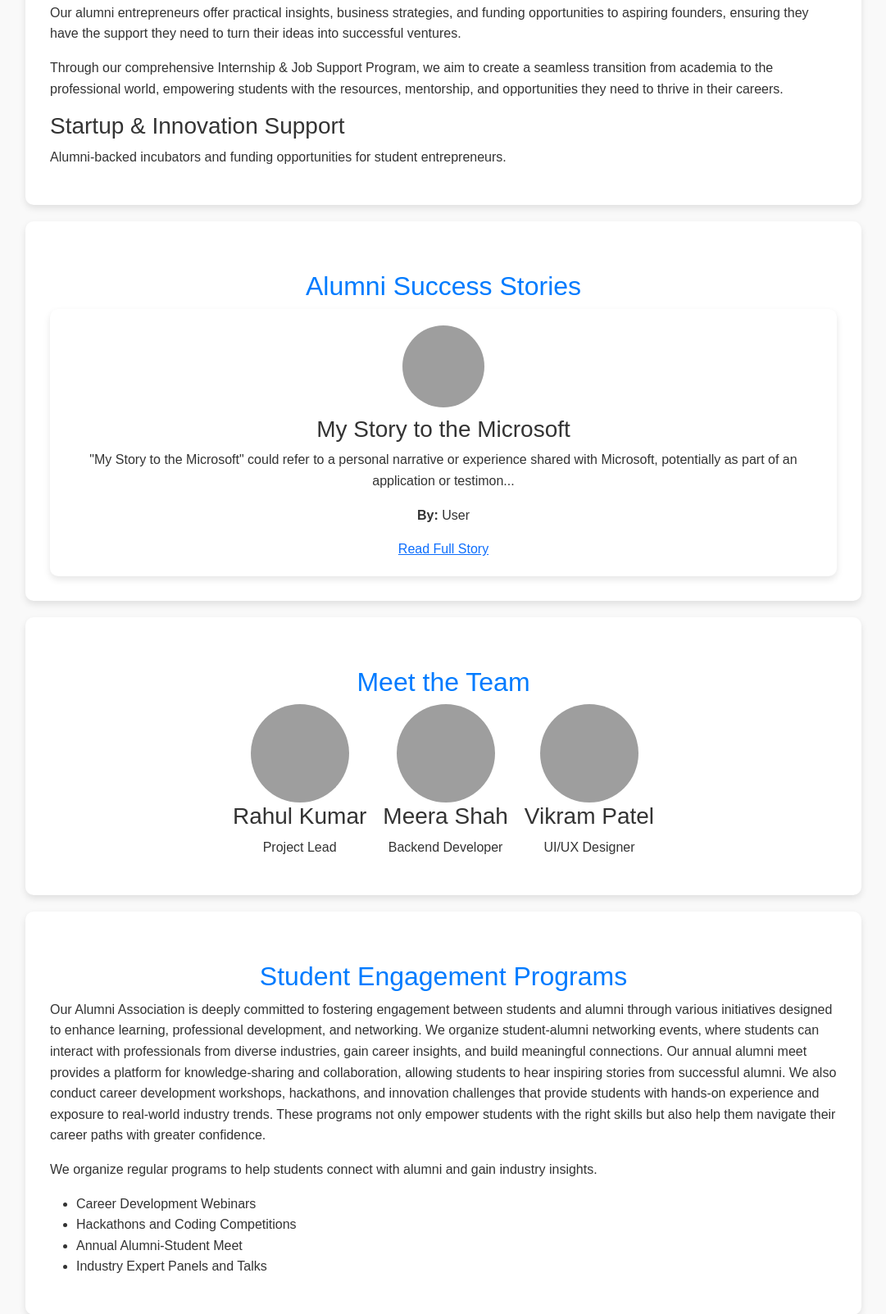
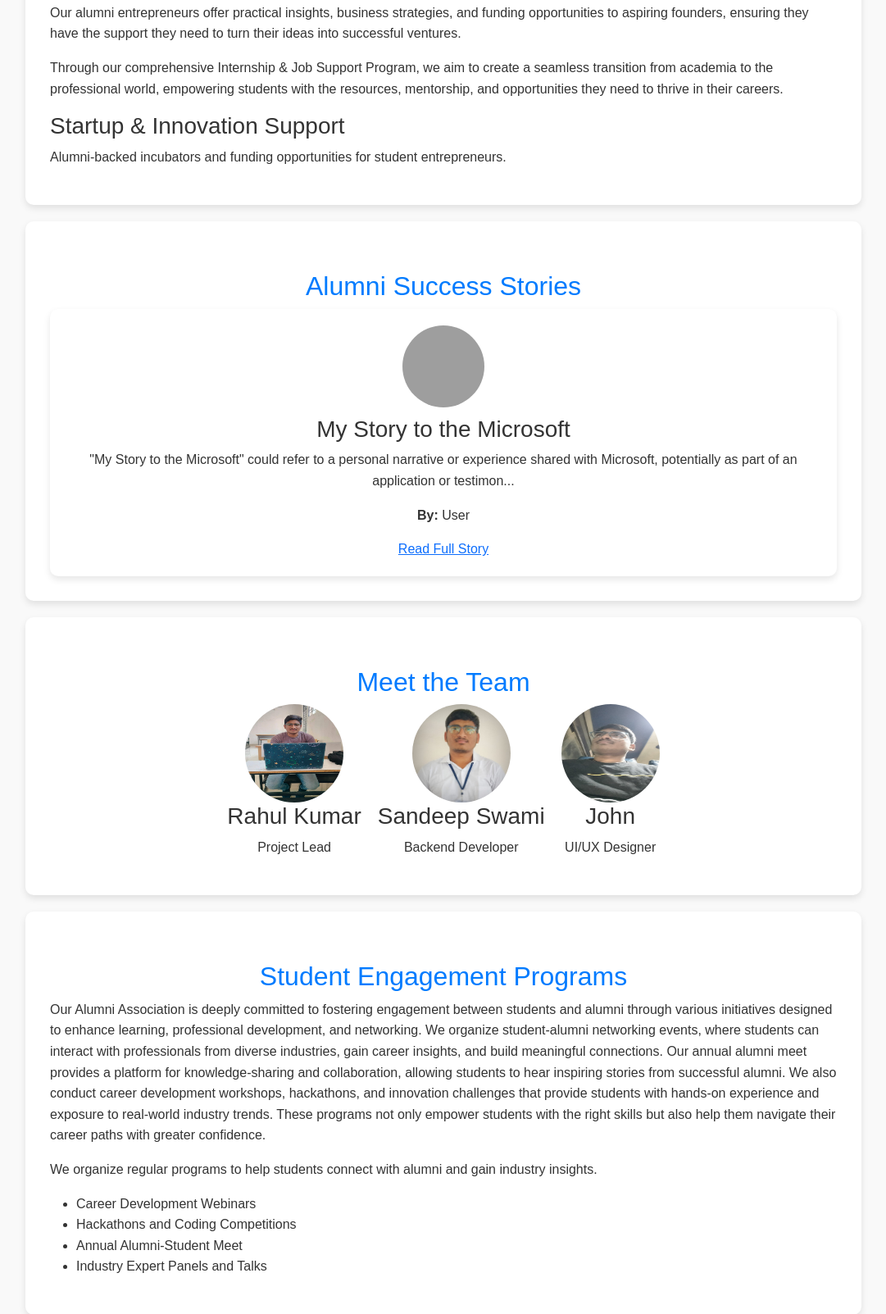
Before and after one commit to Superhack011/Alumni_Project, a Flask app: page /about in a window 1280 px wide. Shown: the part 4177-5780 px from the top of the page at 82% size, without its empty margins (99-1180 px from the left). Run offline with Flask 3, Linux system fonts and the light colour scheme; grey boxes are pictures that could not be loaded.

Commit message:
new changes

```diff
--- a/website/templates/aboutuspage.html
+++ b/website/templates/aboutuspage.html
@@ -253,38 +253,6 @@ body %}
     </div>
   </section>
 
-  <!-- Alumni Success Stories -->
-  <!-- <section class="success-stories">
-    <h2>Alumni Success Stories</h2>
-    <div class="story-grid">
-      <div class="story-card">
-        <img
-          src="{{ url_for('static', filename='images/alumni1.jpg') }}"
-          alt="Alumni 1"
-        />
-        <h3>John Doe</h3>
-        <p>
-          Now working at Google, John credits the Alumni Association for helping
-          him with mentorship and career guidance.
-        </p>
-      </div>
-      <div class="story-card">
-        <img
-          src="{{ url_for('static', filename='images/alumni2.jpg') }}"
-          alt="Alumni 2"
-        />
-        <h3>Jane Smith</h3>
-        <p>
-          From student to entrepreneur, Jane launched her own tech startup with
-          support from our alumni network.
-        </p>
-      </div>
-    </div>
-  </section> -->
-
-
-
-
   <section class="success-stories">
     <h2>Alumni Success Stories</h2>
     <div class="story-grid">
@@ -303,18 +271,13 @@ body %}
     </div>
 </section>
 
-
-
-
-
-
   <!-- Meet the Team -->
   <section class="team">
     <h2>Meet the Team</h2>
     <div class="team-grid">
       <div class="team-member">
         <img
-          src="{{ url_for('static', filename='images/team1.jpg') }}"
+          src="{{ url_for('static', filename='images/teams/member_1.jpg') }}"
           alt="Team Member 1"
         />
         <h3>Rahul Kumar</h3>
@@ -322,18 +285,18 @@ body %}
       </div>
       <div class="team-member">
         <img
-          src="{{ url_for('static', filename='images/team2.jpg') }}"
+          src="{{ url_for('static', filename='images/teams/member_2.jpg') }}"
           alt="Team Member 2"
         />
-        <h3>Meera Shah</h3>
+        <h3>Sandeep Swami</h3>
         <p>Backend Developer</p>
       </div>
       <div class="team-member">
         <img
-          src="{{ url_for('static', filename='images/team3.jpg') }}"
+          src="{{ url_for('static', filename='images/teams/member_3.jpg') }}"
           alt="Team Member 3"
         />
-        <h3>Vikram Patel</h3>
+        <h3>John </h3>
         <p>UI/UX Designer</p>
       </div>
     </div>
--- a/website/utils.py
+++ b/website/utils.py
@@ -1,5 +1,10 @@
+import os
+
 ALLOWED_EXTENSIONS = {'png', 'jpg', 'jpeg', 'gif'}
-UPLOAD_FOLDER = 'website/static/uploads'  # Define the upload folder
+UPLOAD_FOLDER = 'website/static/uploads'
 
 def allowed_file(filename):
     return '.' in filename and filename.rsplit('.', 1)[1].lower() in ALLOWED_EXTENSIONS
+
+if not os.path.exists(UPLOAD_FOLDER):
+    os.makedirs(UPLOAD_FOLDER)
--- a/website/views.py
+++ b/website/views.py
@@ -61,11 +61,6 @@ def profile():
     return render_template(
         'profile.html', user=current_user, member=user_member, member_image_path=member_image_path
     )
-
-
-if not os.path.exists(UPLOAD_FOLDER):
-    os.makedirs(UPLOAD_FOLDER)
-
 
 @views.route('/editprofile', methods=['GET', 'POST'])
 @login_required
@@ -294,9 +289,6 @@ def event_details(event_id):
 
     return render_template('eventsdetail.html', event=event,user=current_user)
 
-
-import random
-
 ##About Us page route
 @views.route('/about')
 def aboutus():
```
Also changed, not shown: website/static/images/teams/member_1.jpg (added), website/static/images/teams/member_2.jpg (added), website/static/images/teams/member_3.jpg (added).
